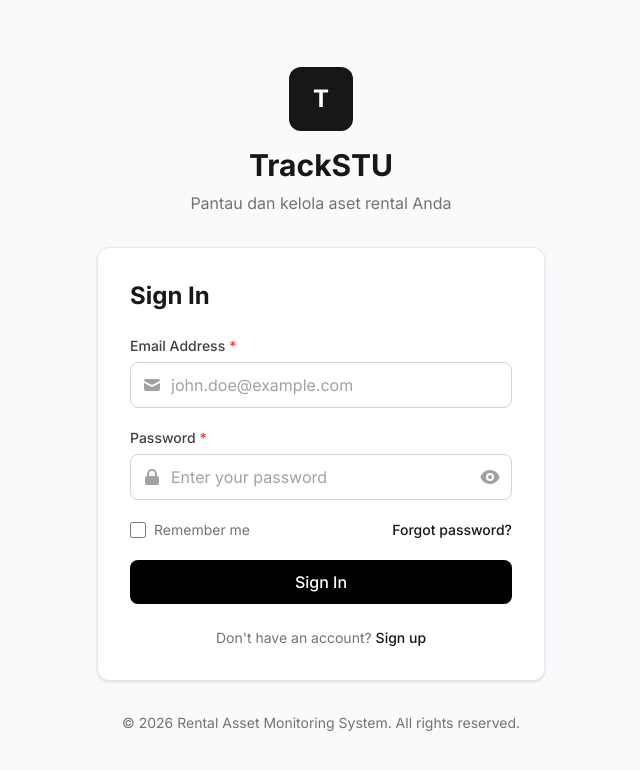
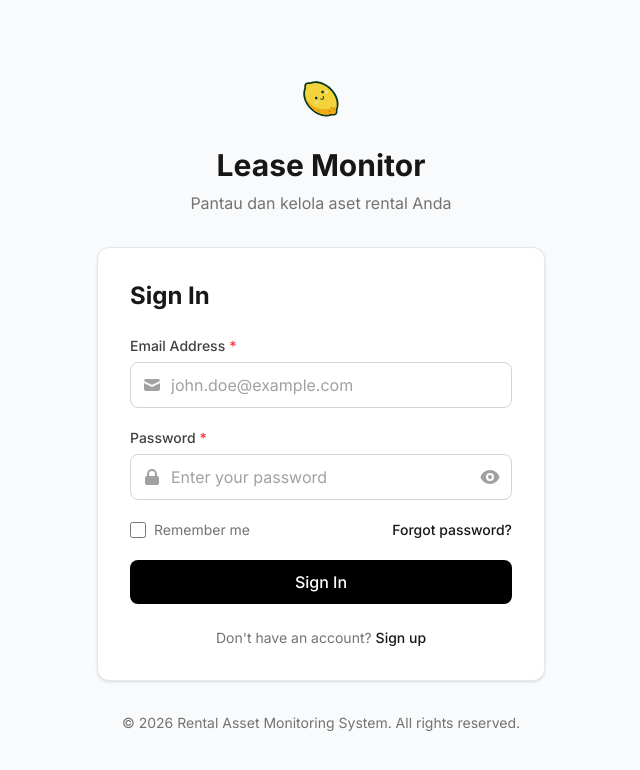
Before and after one commit to Flynnxlch/LeMon, a React (Vite) app: page /login in a window 1280 px wide. Shown: the top 770 px of the page, without its empty margins (319-959 px from the left). Built offline with nearby package versions, Linux system fonts and the light colour scheme; no server answers.

Commit message:
Sprint 3.7x - Logo Change

```diff
--- a/index.html
+++ b/index.html
@@ -2,9 +2,10 @@
 <html lang="en">
   <head>
     <meta charset="UTF-8" />
-    <link rel="icon" type="image/svg+xml" href="/vite.svg" />
+    <link rel="icon" type="image/svg+xml" href="/lemon-18.svg" />
     <meta name="viewport" content="width=device-width, initial-scale=1.0" />
-    <title>Tracker Aset</title>
+    <title>Lease Monitor
+    </title>
   </head>
   <body>
     <div id="root"></div>
--- a/src/components/layout/Sidebar/Sidebar.jsx
+++ b/src/components/layout/Sidebar/Sidebar.jsx
@@ -92,10 +92,10 @@ const Sidebar = memo(({ isOpen, onClose }) => {
           {!isCollapsed ? (
             <>
               <div className="flex items-center space-x-2.5 overflow-hidden flex-1 min-w-0">
-                <div className="w-8 h-8 bg-neutral-900 rounded-lg flex items-center justify-center shrink-0">
-                  <HiCube className="w-5 h-5 text-white" />
+                <div className="w-8 h-8 flex items-center justify-center shrink-0">
+                  <img src="/lemon-18.svg" alt="LeMon logo" className="w-8 h-8" />
                 </div>
-                <span className="font-semibold text-base text-neutral-900 whitespace-nowrap tracking-tight">Keria</span>
+                <span className="font-semibold text-base text-neutral-900 whitespace-nowrap tracking-tight">LeMon</span>
               </div>
 
               {/* Close button for mobile */}
--- a/src/pages/ForgotPassword.jsx
+++ b/src/pages/ForgotPassword.jsx
@@ -105,8 +105,8 @@ const ForgotPassword = memo(() => {
       <div className="min-h-screen flex items-center justify-center bg-[#F9FAFB] px-4">
         <div className="w-full max-w-md">
           <div className="text-center mb-8">
-            <div className="inline-flex items-center justify-center w-16 h-16 bg-neutral-900 rounded-xl mb-4">
-              <span className="text-white font-bold text-2xl">T</span>
+            <div className="inline-flex items-center justify-center w-16 h-16 mb-4">
+              <img src="/lemon-18.svg" alt="Lease Monitor logo" className="w-16 h-16" />
             </div>
             <h1 className="text-3xl font-bold text-neutral-900 mb-2">
               Set New Password
--- a/src/pages/Login.jsx
+++ b/src/pages/Login.jsx
@@ -92,11 +92,11 @@ const Login = memo(() => {
       <div className="w-full max-w-md">
         {/* Logo and Header */}
         <div className="text-center mb-8">
-          <div className="inline-flex items-center justify-center w-16 h-16 bg-neutral-900 rounded-xl mb-4">
-            <span className="text-white font-bold text-2xl">T</span>
+          <div className="inline-flex items-center justify-center w-16 h-16 mb-4">
+            <img src="/lemon-18.svg" alt="Lease Monitor logo" className="w-16 h-16" />
           </div>
           <h1 className="text-3xl font-bold text-neutral-900 mb-2">
-            TrackSTU
+            Lease Monitor
           </h1>
           <p className="text-neutral-500">
             Pantau dan kelola aset rental Anda {/* Changed to Indonesian */}
--- a/src/pages/Register.jsx
+++ b/src/pages/Register.jsx
@@ -137,8 +137,8 @@ const Register = memo(() => {
       <div className="w-full max-w-md">
         {/* Logo and Header */}
         <div className="text-center mb-8">
-          <div className="inline-flex items-center justify-center w-16 h-16 bg-neutral-900 rounded-xl mb-4">
-            <span className="text-white font-bold text-2xl">T</span>
+          <div className="inline-flex items-center justify-center w-16 h-16 mb-4">
+            <img src="/lemon-18.svg" alt="Lease Monitor logo" className="w-16 h-16" />
           </div>
           <h1 className="text-3xl font-bold text-neutral-900 mb-2">
             Request Branch Admin Account {/* Changed to English */}
```
Also changed, not shown: public/lemon-18.svg (added).
